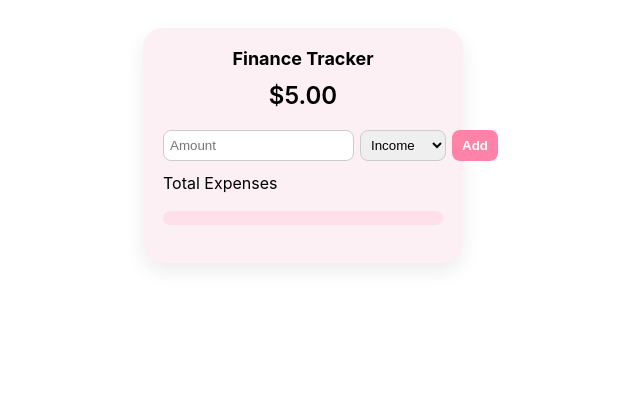
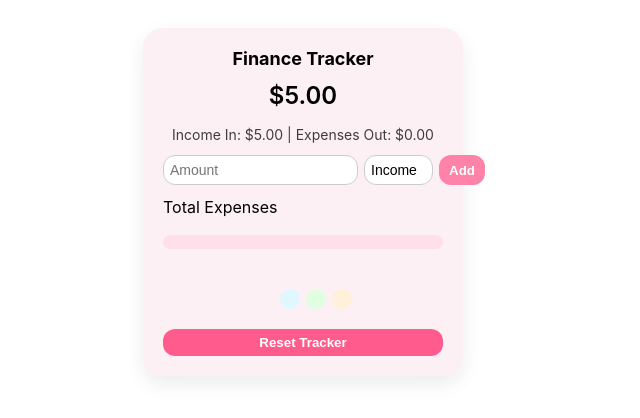
Before and after one commit to digitalforguru/cute-finance-tracker, a plain HTML site: page index.html in a window 1280 px wide. Both pictures are taken after typing "5" into the empty fields and a click on the button "Add". Shown: the whole page, without its empty margins (337-977 px from the left). Drawn offline with Linux system fonts and the light colour scheme.

Commit message:
Update index.html

```diff
--- a/index.html
+++ b/index.html
@@ -21,6 +21,7 @@
     display: flex;
     flex-direction: column;
     gap: 12px;
+    transition: background 0.3s ease;
   }
 
   h2 {
@@ -33,7 +34,13 @@
     font-size: 24px;
     font-weight: 600;
     text-align: center;
-    margin-bottom: 8px;
+    margin-bottom: 4px;
+  }
+
+  #incomeOut {
+    font-size: 14px;
+    text-align: center;
+    opacity: 0.75;
   }
 
   .input-row {
@@ -41,22 +48,24 @@
     gap: 6px;
   }
 
-  .input-row input[type="number"] {
+  .input-row input[type="number"], .input-row select {
     flex: 1;
     padding: 6px;
-    border-radius: 8px;
+    border-radius: 12px;
     border: 1px solid #ccc;
+    background: #fff;
+    font-size: 14px;
+    outline: none;
+    appearance: none;
   }
 
-  .input-row select {
-    padding: 6px;
-    border-radius: 8px;
-    border: 1px solid #ccc;
+  .input-row select:hover {
+    border-color: #ff82a9;
   }
 
   .input-row button {
     padding: 6px 10px;
-    border-radius: 8px;
+    border-radius: 12px;
     border: none;
     background: #ff82a9;
     color: white;
@@ -111,6 +120,43 @@
     min-width: 60px;
     text-transform: capitalize;
   }
+
+  .themes {
+    display: flex;
+    justify-content: center;
+    gap: 6px;
+    margin-top: 10px;
+  }
+
+  .themes button {
+    width: 20px;
+    height: 20px;
+    border-radius: 50%;
+    border: none;
+    cursor: pointer;
+    transition: transform 0.2s, box-shadow 0.2s;
+  }
+
+  .themes button:hover {
+    transform: scale(1.2);
+    box-shadow: 0 2px 6px rgba(0,0,0,0.15);
+  }
+
+  .reset-btn {
+    padding: 6px 10px;
+    border-radius: 12px;
+    border: none;
+    background: #ff5c8d;
+    color: white;
+    font-weight: 600;
+    cursor: pointer;
+    margin-top: 8px;
+    transition: 0.2s;
+  }
+
+  .reset-btn:hover {
+    transform: scale(1.05);
+  }
 </style>
 </head>
 <body>
@@ -118,6 +164,7 @@
 <div class="widget">
   <h2>Finance Tracker</h2>
   <div id="balance">$0.00</div>
+  <div id="incomeOut">Income In: $0.00 | Expenses Out: $0.00</div>
 
   <div class="input-row">
     <input type="number" id="amountInput" placeholder="Amount">
@@ -141,20 +188,51 @@
   </div>
 
   <div class="category-bars" id="categoryBars"></div>
+
+  <div class="themes">
+    <button data-color="#fdf0f5" style="background:#fdf0f5"></button>
+    <button data-color="#e0f7ff" style="background:#e0f7ff"></button>
+    <button data-color="#dfffe0" style="background:#dfffe0"></button>
+    <button data-color="#fff0d9" style="background:#fff0d9"></button>
+  </div>
+
+  <button class="reset-btn" id="resetBtn">Reset Tracker</button>
 </div>
 
 <script>
 let balance = 0;
 let totalExpenses = 0;
 let categories = {};
+let totalIncome = 0;
 
 const balanceEl = document.getElementById("balance");
+const incomeOutEl = document.getElementById("incomeOut");
 const amountInput = document.getElementById("amountInput");
 const typeSelect = document.getElementById("typeSelect");
 const categorySelect = document.getElementById("categorySelect");
 const addBtn = document.getElementById("addBtn");
 const totalExpensesFill = document.getElementById("totalExpensesFill");
 const categoryBars = document.getElementById("categoryBars");
+const themeBtns = document.querySelectorAll(".themes button");
+const resetBtn = document.getElementById("resetBtn");
+
+// Load from localStorage
+function loadData() {
+  const savedBalance = localStorage.getItem("financeBalance");
+  const savedExpenses = localStorage.getItem("financeExpenses");
+  const savedCategories = localStorage.getItem("financeCategories");
+  const savedIncome = localStorage.getItem("financeIncome");
+  const savedTheme = localStorage.getItem("financeTheme");
+
+  balance = savedBalance ? parseFloat(savedBalance) : 0;
+  totalExpenses = savedExpenses ? parseFloat(savedExpenses) : 0;
+  categories = savedCategories ? JSON.parse(savedCategories) : {};
+  totalIncome = savedIncome ? parseFloat(savedIncome) : 0;
+
+  if(savedTheme) document.querySelector(".widget").style.background = savedTheme;
+
+  updateUI();
+}
 
 // Toggle category select for expense
 typeSelect.addEventListener("change", () => {
@@ -173,19 +251,41 @@ addBtn.addEventListener("click", () => {
 
   if(typeSelect.value === "income") {
     balance += amount;
+    totalIncome += amount;
   } else {
     const category = categorySelect.value;
     totalExpenses += amount;
     categories[category] = (categories[category] || 0) + amount;
   }
 
+  saveData();
   updateUI();
   amountInput.value = "";
 });
 
-// Update progress bars and balance
+// Theme buttons
+themeBtns.forEach(btn => {
+  btn.addEventListener("click", () => {
+    const color = btn.dataset.color;
+    document.querySelector(".widget").style.background = color;
+    localStorage.setItem("financeTheme", color);
+  });
+});
+
+// Reset button
+resetBtn.addEventListener("click", () => {
+  balance = 0;
+  totalExpenses = 0;
+  totalIncome = 0;
+  categories = {};
+  saveData();
+  updateUI();
+});
+
+// Update UI
 function updateUI() {
   balanceEl.textContent = `$${(balance - totalExpenses).toFixed(2)}`;
+  incomeOutEl.textContent = `Income In: $${totalIncome.toFixed(2)} | Expenses Out: $${totalExpenses.toFixed(2)}`;
 
   const expensePercent = balance ? Math.min((totalExpenses / balance) * 100, 100) : 0;
   totalExpensesFill.style.width = `${expensePercent}%`;
@@ -199,6 +299,17 @@ function updateUI() {
     categoryBars.appendChild(barContainer);
   }
 }
+
+// Save to localStorage
+function saveData() {
+  localStorage.setItem("financeBalance", balance);
+  localStorage.setItem("financeExpenses", totalExpenses);
+  localStorage.setItem("financeCategories", JSON.stringify(categories));
+  localStorage.setItem("financeIncome", totalIncome);
+}
+
+// Initial load
+loadData();
 </script>
 
 </body>
```
